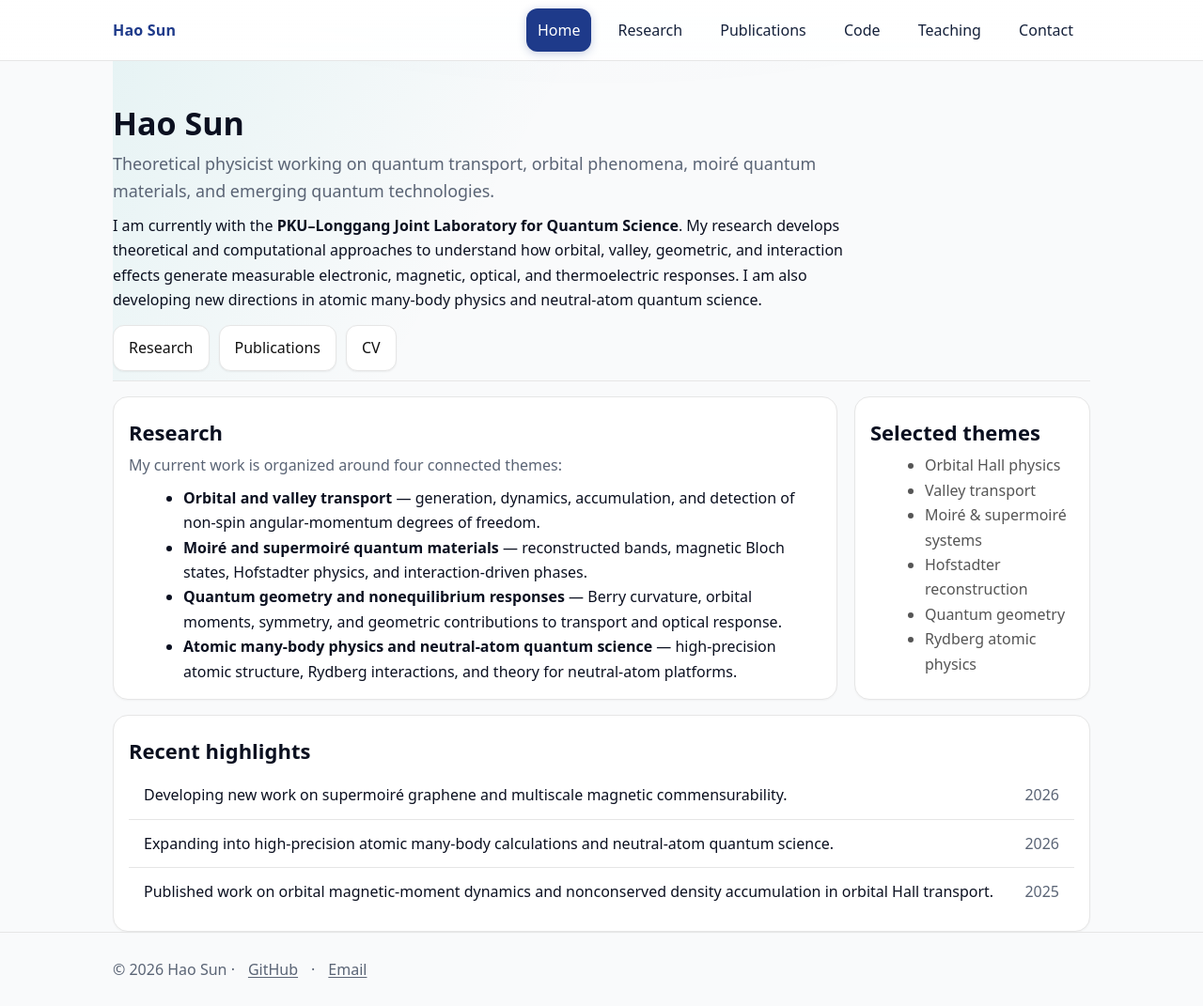
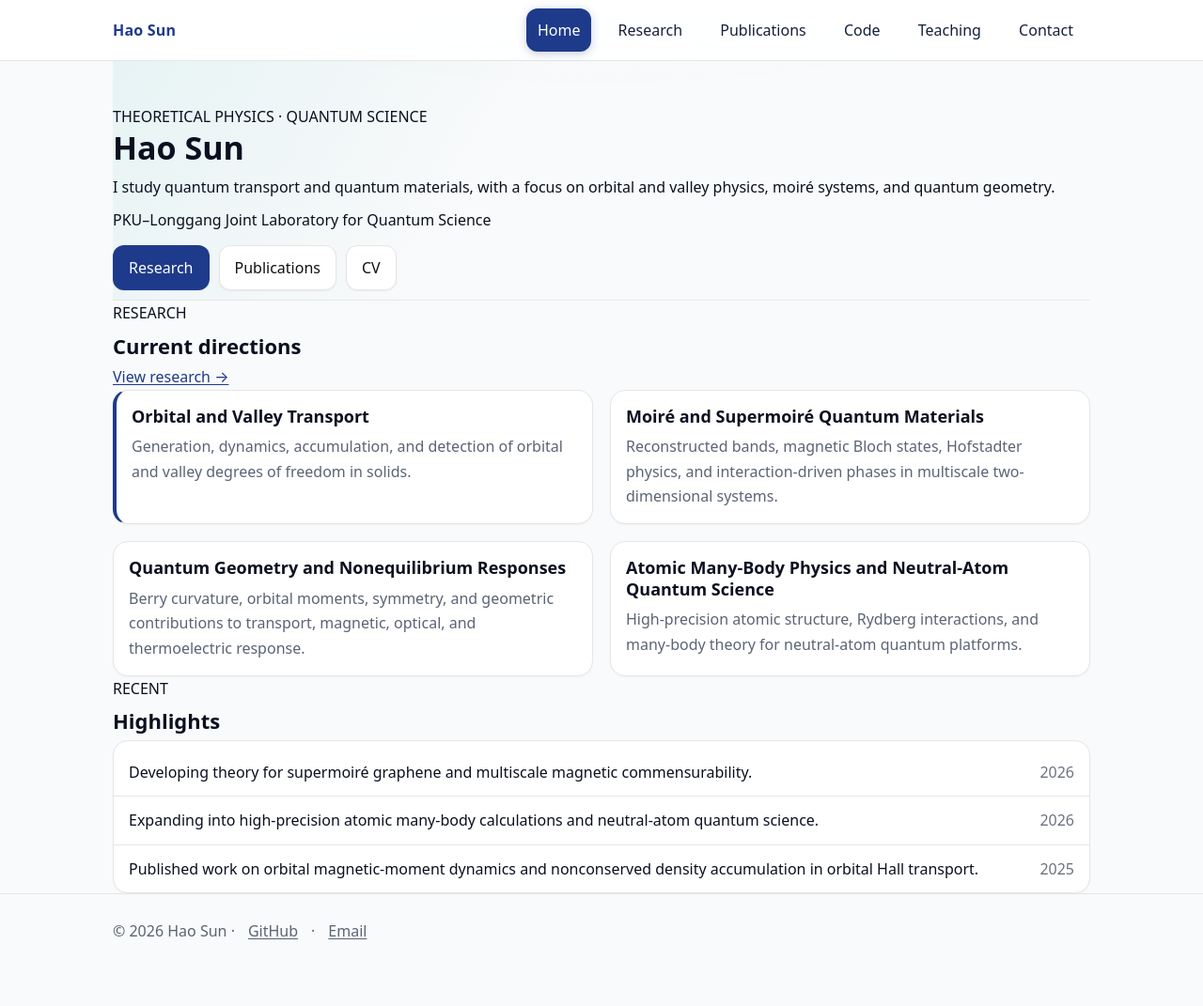
Before and after one commit to sunohao/sunhao_condensed_physics, a Jekyll site: the page built from index.md, in a window 1280 px wide and 1071 px high. Shown: the whole window at 94% size. Built offline with Jekyll 4.4.1, drawn with Linux system fonts in a browser that asks for light colours.

Commit message:
Refine homepage language and hierarchy

```diff
--- a/index.md
+++ b/index.md
@@ -3,50 +3,62 @@ title: Home
 ---
 
 <section class="hero">
+  <div class="eyebrow">THEORETICAL PHYSICS · QUANTUM SCIENCE</div>
   <h1>Hao Sun</h1>
-  <p class="muted" style="font-size:1.12rem; max-width:760px;">
-    Theoretical physicist working on quantum transport, orbital phenomena, moiré quantum materials, and emerging quantum technologies.
+  <p class="hero-lead">
+    I study quantum transport and quantum materials, with a focus on orbital and valley physics, moiré systems, and quantum geometry.
   </p>
-  <p style="max-width:820px;">
-    I am currently with the <strong>PKU–Longgang Joint Laboratory for Quantum Science</strong>. My research develops theoretical and computational approaches to understand how orbital, valley, geometric, and interaction effects generate measurable electronic, magnetic, optical, and thermoelectric responses. I am also developing new directions in atomic many-body physics and neutral-atom quantum science.
+  <p class="hero-meta">
+    PKU–Longgang Joint Laboratory for Quantum Science
   </p>
-  <p style="margin:14px 0 0; display:flex; gap:10px; flex-wrap:wrap">
-    <a class="btn" href="{{ "/research/" | relative_url }}">Research</a>
+  <p class="cta-row">
+    <a class="btn acc" href="{{ "/research/" | relative_url }}">Research</a>
     <a class="btn" href="{{ "/publications/" | relative_url }}">Publications</a>
     <a class="btn" href="{{ "/assets/Hao_Sun_CV.pdf" | relative_url }}">CV</a>
   </p>
 </section>
 
-<div class="grid cols-3" style="margin-top:16px">
-  <div class="card pad" style="grid-column: span 2;">
-    <h2>Research</h2>
-    <p class="muted">My current work is organized around four connected themes:</p>
-    <ul style="margin:8px 0 0 18px;">
-      <li><strong>Orbital and valley transport</strong> — generation, dynamics, accumulation, and detection of non-spin angular-momentum degrees of freedom.</li>
-      <li><strong>Moiré and supermoiré quantum materials</strong> — reconstructed bands, magnetic Bloch states, Hofstadter physics, and interaction-driven phases.</li>
-      <li><strong>Quantum geometry and nonequilibrium responses</strong> — Berry curvature, orbital moments, symmetry, and geometric contributions to transport and optical response.</li>
-      <li><strong>Atomic many-body physics and neutral-atom quantum science</strong> — high-precision atomic structure, Rydberg interactions, and theory for neutral-atom platforms.</li>
+<section class="section">
+  <div class="section-head">
+    <div>
+      <div class="eyebrow">RESEARCH</div>
+      <h2>Current directions</h2>
+    </div>
+    <a href="{{ "/research/" | relative_url }}">View research →</a>
+  </div>
+
+  <div class="grid cols-2">
+    <div class="card pad accent">
+      <h3>Orbital and Valley Transport</h3>
+      <p class="muted">Generation, dynamics, accumulation, and detection of orbital and valley degrees of freedom in solids.</p>
+    </div>
+    <div class="card pad">
+      <h3>Moiré and Supermoiré Quantum Materials</h3>
+      <p class="muted">Reconstructed bands, magnetic Bloch states, Hofstadter physics, and interaction-driven phases in multiscale two-dimensional systems.</p>
+    </div>
+    <div class="card pad">
+      <h3>Quantum Geometry and Nonequilibrium Responses</h3>
+      <p class="muted">Berry curvature, orbital moments, symmetry, and geometric contributions to transport, magnetic, optical, and thermoelectric response.</p>
+    </div>
+    <div class="card pad">
+      <h3>Atomic Many-Body Physics and Neutral-Atom Quantum Science</h3>
+      <p class="muted">High-precision atomic structure, Rydberg interactions, and many-body theory for neutral-atom quantum platforms.</p>
+    </div>
+  </div>
+</section>
+
+<section class="section">
+  <div class="section-head">
+    <div>
+      <div class="eyebrow">RECENT</div>
+      <h2>Highlights</h2>
+    </div>
+  </div>
+  <div class="card">
+    <ul class="news">
+      <li><span>Developing theory for supermoiré graphene and multiscale magnetic commensurability.</span><time>2026</time></li>
+      <li><span>Expanding into high-precision atomic many-body calculations and neutral-atom quantum science.</span><time>2026</time></li>
+      <li><span>Published work on orbital magnetic-moment dynamics and nonconserved density accumulation in orbital Hall transport.</span><time>2025</time></li>
     </ul>
   </div>
-
-  <div class="card pad">
-    <h2>Selected themes</h2>
-    <ul style="margin:8px 0 0 18px; color:#555">
-      <li>Orbital Hall physics</li>
-      <li>Valley transport</li>
-      <li>Moiré &amp; supermoiré systems</li>
-      <li>Hofstadter reconstruction</li>
-      <li>Quantum geometry</li>
-      <li>Rydberg atomic physics</li>
-    </ul>
-  </div>
-</div>
-
-<div class="card pad" style="margin-top:16px">
-  <h2>Recent highlights</h2>
-  <ul class="news">
-    <li><span>Developing new work on supermoiré graphene and multiscale magnetic commensurability.</span><time class="muted">2026</time></li>
-    <li><span>Expanding into high-precision atomic many-body calculations and neutral-atom quantum science.</span><time class="muted">2026</time></li>
-    <li><span>Published work on orbital magnetic-moment dynamics and nonconserved density accumulation in orbital Hall transport.</span><time class="muted">2025</time></li>
-  </ul>
-</div>
+</section>
```
